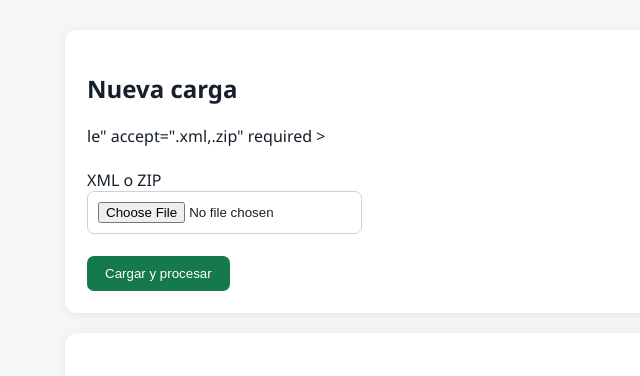
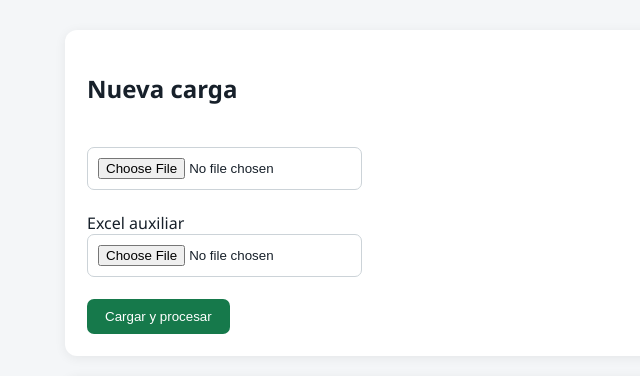
Before and after one commit to leobardoparra24-pixel/LeoCom, a FastAPI app: page / in a window 1280 px wide. Shown: the part 152-528 px from the top of the page, without its empty margins (0-640 px from the left). Run offline with FastAPI, Linux system fonts and the light colour scheme; data that the repository does not hold is empty.

Commit message:
Update index.html

```diff
--- a/app/templates/index.html
+++ b/app/templates/index.html
@@ -4,23 +4,23 @@
 
     <form
         action="/upload"
-    method="post"
-    enctype="multipart/form-data"
->
+IP</label><br>
 
-    <label>le"
+        <input
+            type="file"
+            name="xmlfile"
             accept=".xml,.zip"
             required
         >
 
         <br><br>
 
-<label>XML o ZIP</label><br>
+        <label>Excel auxiliar</label><br>
 
         <input
             type="file"
-    name="xmlfile"
-    accept=".xml,.zip"
+            name="auxfile"
+            accept=".xlsx,.xls"
             required
         >
 
```
Lines whose indentation alone changed are shown as unchanged.
